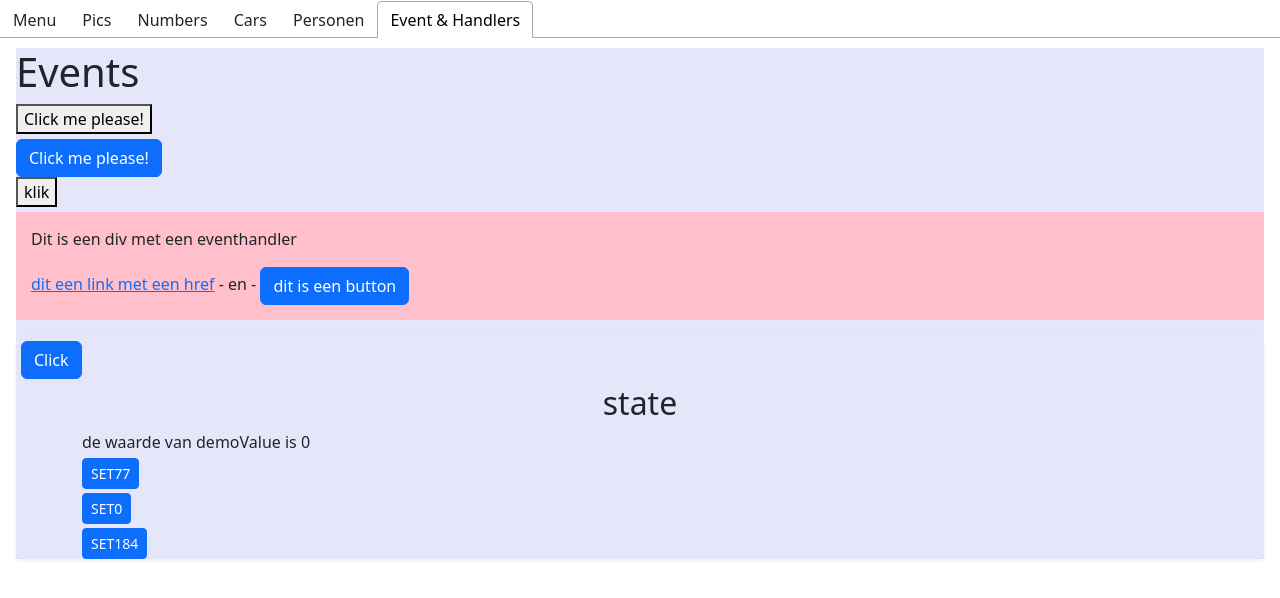
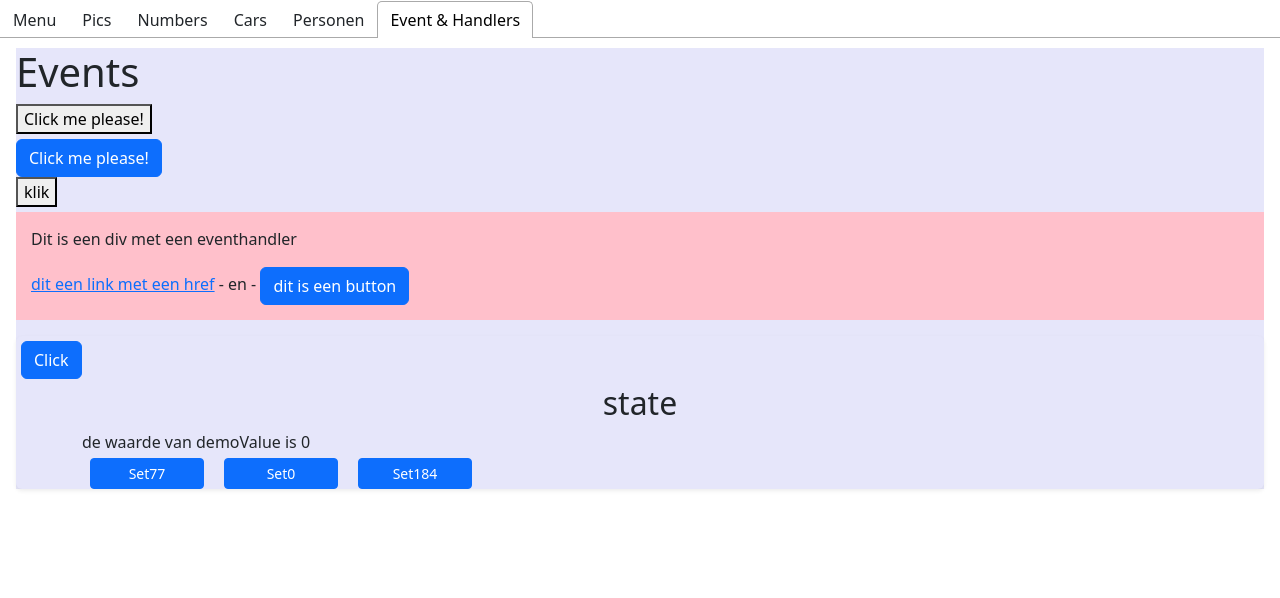
Before and after one commit to InesEmily/dynamic_oefeningen, a React (Create React App) app: page / in a window 1280 px wide. Both pictures are taken after a click on the tab "Event & Handlers". Shown: the top 598 px of the page. Built offline with nearby package versions, Linux system fonts and the light colour scheme.

Commit message:
Bundel 4 oef 3.4

```diff
--- /dev/null
+++ b/src/components/MyButton.js
@@ -0,0 +1,8 @@
+import {Button} from "react-bootstrap";
+
+export function MyButton(props) {
+    const {onClick, children} = props;
+    return (
+       <Button variant='primary' onClick={onClick} size='sm' className='ms- mt-1' style={{maxWidth:'10%', marginLeft:"20px"}}>{children}</Button>
+    );
+}
--- a/src/components/StateDemo.js
+++ b/src/components/StateDemo.js
@@ -1,14 +1,15 @@
 import {useState} from "react";
 import {Section} from "./Section";
 import {Button} from "react-bootstrap";
+import {MyButton} from "./MyButton";
 
 export function StateDemo(){
     const [demoValue,setDemoValue] =useState(0);
     return <Section title='state'>
         <div>de waarde van demoValue is {demoValue}</div>
-        <span><Button variant='primary' size='sm' className='ms- mt-1' onClick={()=>setDemoValue(77)}>SET77</Button></span>
-        <span> <Button variant='primary' size='sm' className='ms- mt-1' onClick={()=>setDemoValue(0)}>SET0</Button></span>
-        <span><Button variant='primary' size='sm' className='ms- mt-1' onClick={()=>setDemoValue(184)}>SET184</Button></span>
+        <MyButton onClick={()=>setDemoValue(77)}>Set77</MyButton>
+        <MyButton onClick={()=>setDemoValue(0)}>Set0</MyButton>
+        <MyButton onClick={()=>setDemoValue(184)}>Set184</MyButton>
     </Section>;
 
 }
```
